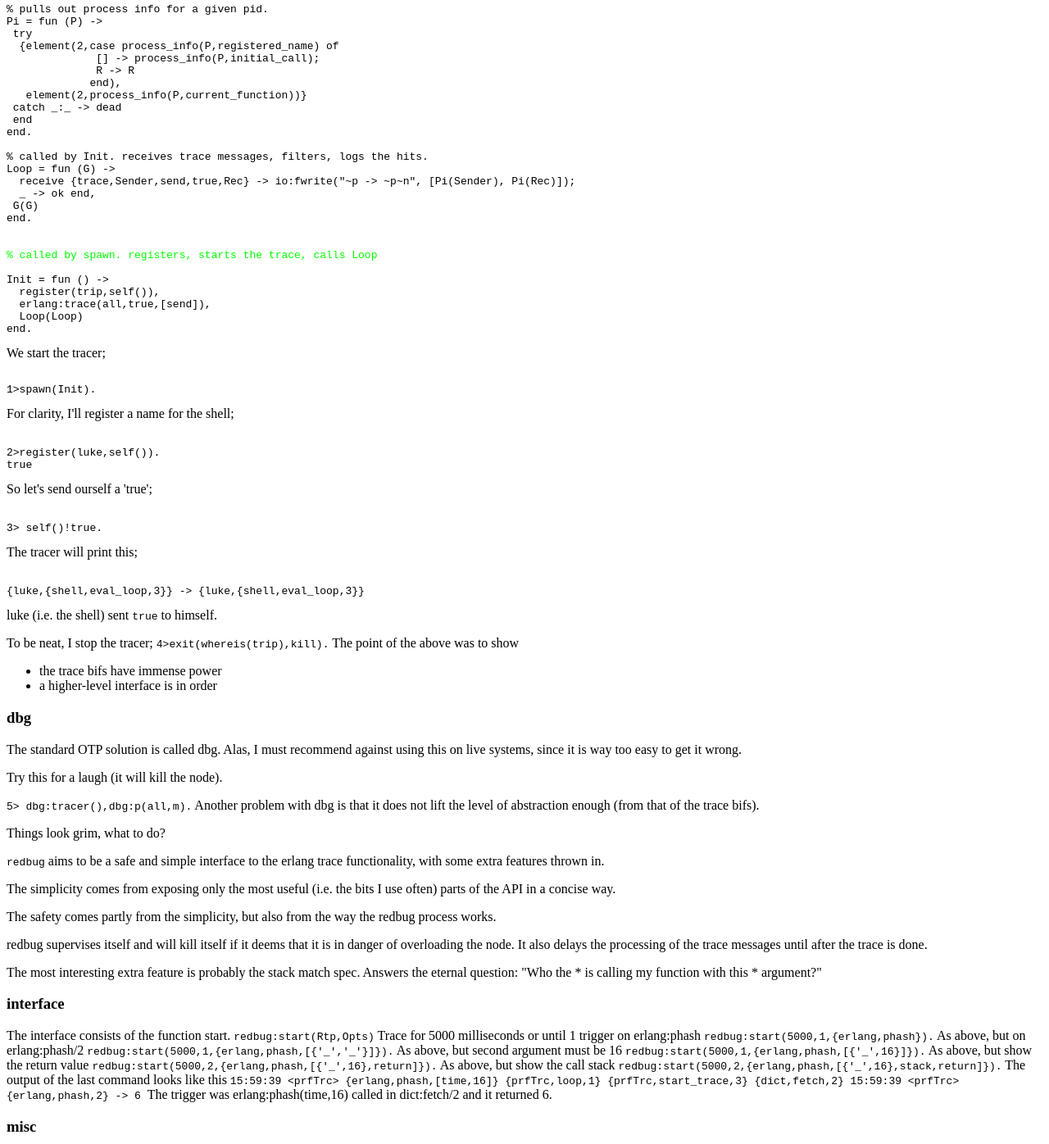
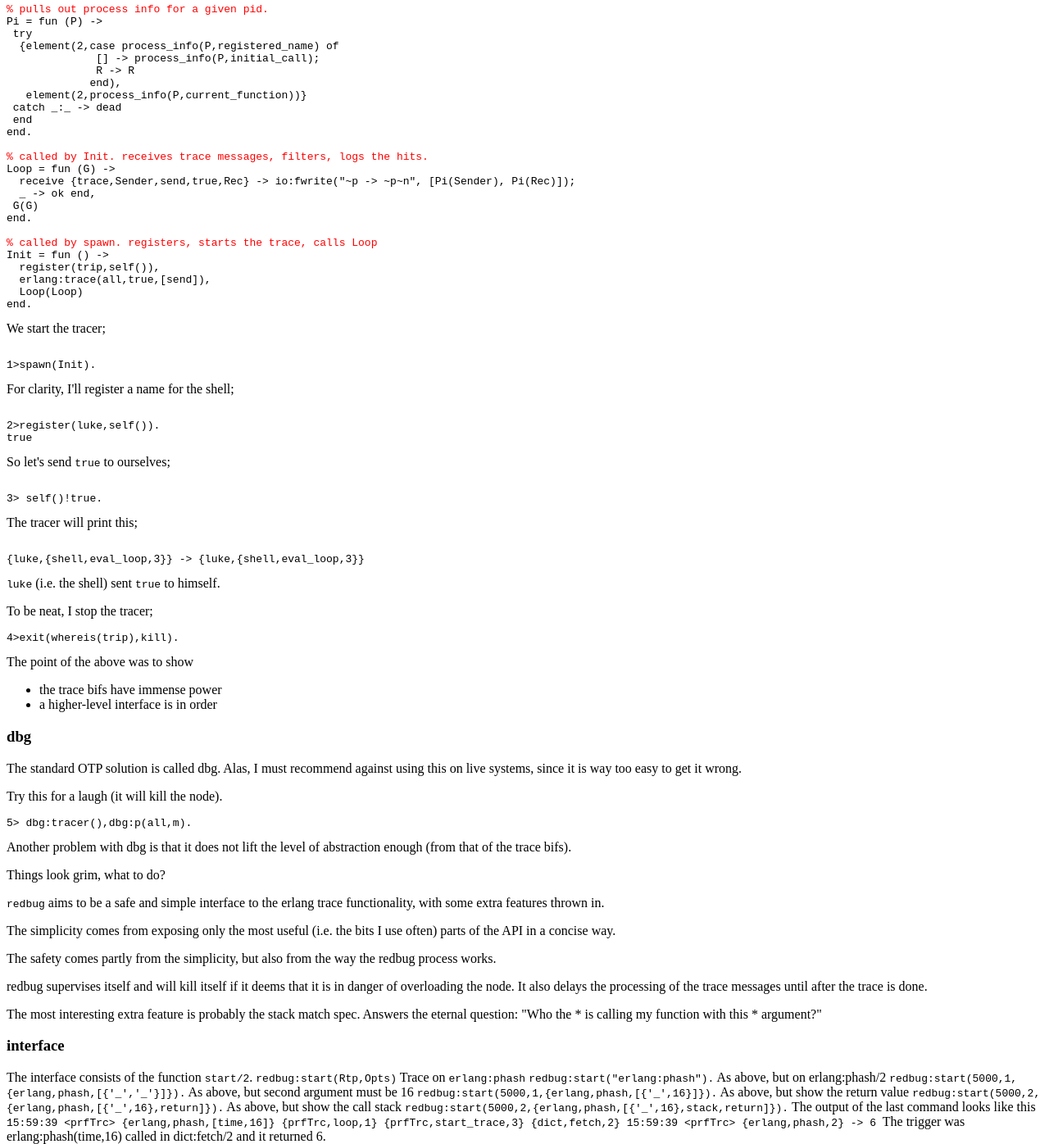
Before and after one commit to massemanet/eper, a plain HTML site: page redbug.html in a window 1280 px wide. Shown: the part 272-1668 px from the top of the page at 82% size. Drawn offline with Linux system fonts and the light colour scheme.

Commit message:
more html-ified

```diff
--- a/redbug.html
+++ b/redbug.html
@@ -19,7 +19,7 @@ We have a system using 10,000 processes. Due to a bug, someone occasionally send
 Here's a piece of code (that can be pasted into the Erlang shell). It will trigger when someone sends <tt>true</tt>, and log the name and current function of the sending and the receiving processes.
 
 <pre><tt>
-% pulls out process info for a given pid.
+<span style="color:#f00;">% pulls out process info for a given pid.</span>
 Pi = fun (P) -&gt;
  try
   {element(2,case process_info(P,registered_name) of
@@ -31,16 +31,14 @@ Pi = fun (P) -&gt;
  end
 end.
 
-% called by Init. receives trace messages, filters, logs the hits.
+<span style="color:#f00;">% called by Init. receives trace messages, filters, logs the hits.</span>
 Loop = fun (G) -&gt;
   receive {trace,Sender,send,true,Rec} -&gt; io:fwrite("~p -&gt; ~p~n", [Pi(Sender), Pi(Rec)]);
   _ -&gt; ok end,
  G(G)
 end.
 
-<span style="color:#0f0;">
-% called by spawn. registers, starts the trace, calls Loop
-</span>
+<span style="color:#f00;">% called by spawn. registers, starts the trace, calls Loop</span>
 Init = fun () -&gt;
   register(trip,self()),
   erlang:trace(all,true,[send]),
@@ -49,35 +47,32 @@ end.
 </tt></pre>
 
 We start the tracer;
-
 <pre><tt>
 1&gt;spawn(Init).
 </tt></pre>
 
-For clarity, I'll register a name for the shell;<p>
+For clarity, I'll register a name for the shell;
 
 <pre><tt>
 2&gt;register(luke,self()).
 true
 </tt></pre>
 
-So let's send ourself a 'true';<p>
-
+So let's send <tt>true</tt> to ourselves;
 <pre><tt>
 3&gt; self()!true.
 </tt></pre>
 
-The tracer will print this;<p>
-
+The tracer will print this;
 <pre><tt>
 {luke,{shell,eval_loop,3}} -&gt; {luke,{shell,eval_loop,3}}
 </tt></pre>
 
-luke (i.e. the shell) sent <tt>true</tt> to himself.<p>
+<tt>luke</tt> (i.e. the shell) sent <tt>true</tt> to himself.<p>
 
 To be neat, I stop the tracer;
 
-<tt>4&gt;exit(whereis(trip),kill).</tt>
+<pre><tt>4&gt;exit(whereis(trip),kill).</tt></pre>
 
 The point of the above was to show
 <ul>
@@ -91,7 +86,7 @@ The standard OTP solution is called dbg. Alas, I must recommend against using th
 
 Try this for a laugh (it will kill the node).<p>
 
-<tt>5&gt; dbg:tracer(),dbg:p(all,m).</tt>
+<pre><tt>5&gt; dbg:tracer(),dbg:p(all,m).</tt></pre>
 
 Another problem with dbg is that it does not lift the level of abstraction enough (from that of the trace bifs).<p>
 
@@ -109,13 +104,13 @@ The most interesting extra feature is probably the stack match spec. Answers the
 
 <h3>interface</h3>
 
-The interface consists of the function start.
+The interface consists of the function <tt>start/2</tt>.
 
 <tt>redbug:start(Rtp,Opts)</tt>
 
-Trace for 5000 milliseconds or until 1 trigger on erlang:phash
+Trace on <tt>erlang:phash</tt>
 
-<tt>redbug:start(5000,1,{erlang,phash}).</tt>
+<tt>redbug:start("erlang:phash").</tt>
 
 As above, but on erlang:phash/2
 
```
